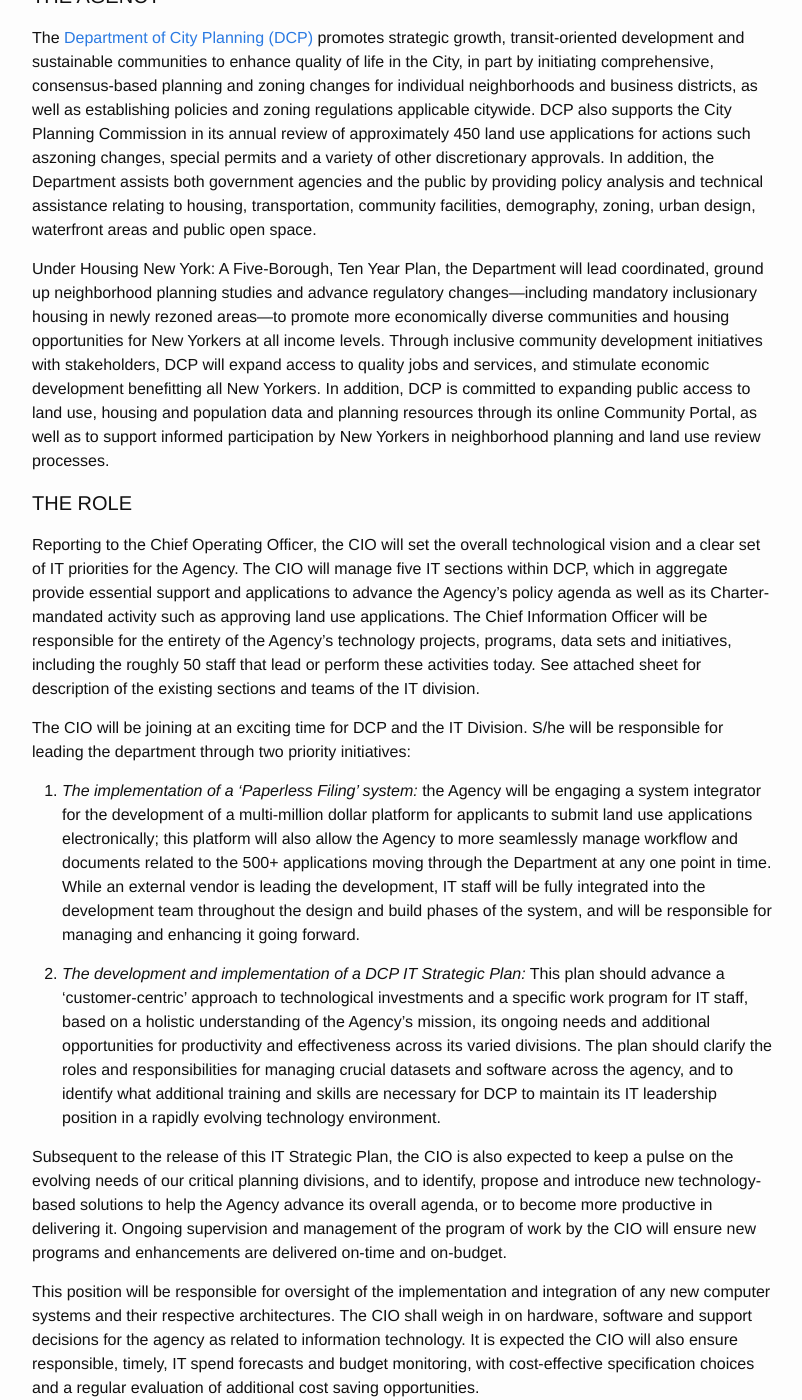
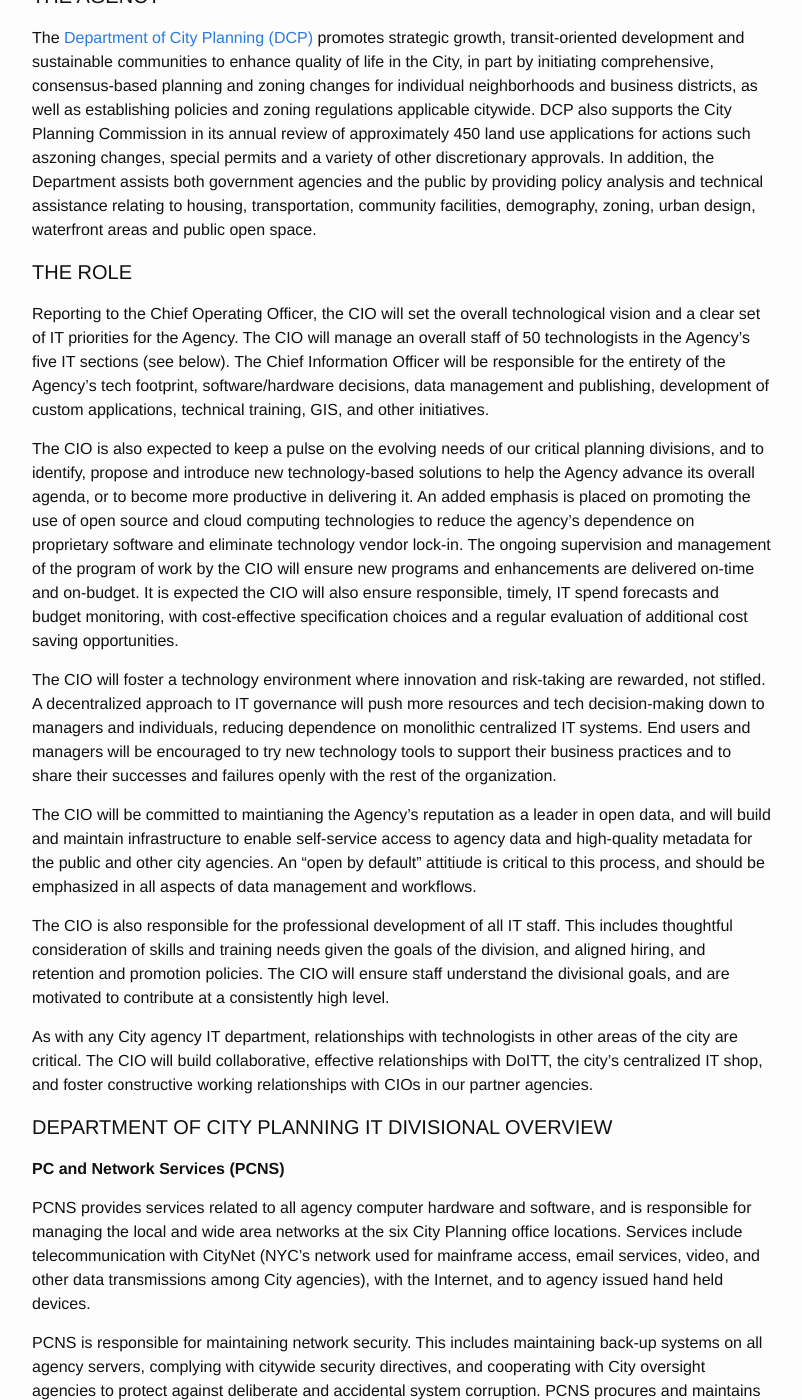
Before and after one commit to NYCPlanning/jobs, a Jekyll site: the page built from _posts/2016-04-11-chief-information-officer.MD, in a window 1280 px wide and 1400 px high, scrolled down 291 px. Shown: the whole window, without its empty margins (238-1040 px from the left). Built offline with Jekyll 4.4.1, drawn with Linux system fonts in a browser that asks for light colours; comment, search, counter and statistics services are not loaded; some of the changed text lies outside the part shown.

Commit message:
first round edits

```diff
--- a/_posts/2016-04-11-chief-information-officer.MD
+++ b/_posts/2016-04-11-chief-information-officer.MD
@@ -13,25 +13,20 @@
 
 The [Department of City Planning (DCP)](http://www1.nyc.gov/site/planning/index.page) promotes strategic growth, transit‐oriented development and sustainable communities to enhance quality of life in the City, in part by initiating comprehensive, consensus‐based planning and zoning changes for individual neighborhoods and business districts, as well as establishing policies and zoning regulations applicable citywide. DCP also supports the City Planning Commission in its annual review of approximately 450 land use applications for actions such aszoning changes, special permits and a variety of other discretionary approvals. In addition, the Department assists both government agencies and the public by providing policy analysis and technical assistance relating to housing, transportation, community facilities, demography, zoning, urban design, waterfront areas and public open space.
 
-Under Housing New York: A Five-Borough, Ten Year Plan, the Department will lead coordinated, ground up neighborhood planning studies and advance regulatory changes—including mandatory inclusionary housing in newly rezoned areas—to promote more economically diverse communities and housing opportunities for New Yorkers at all income levels. Through inclusive community development initiatives with stakeholders, DCP will expand access to quality jobs and services, and stimulate economic development benefitting all New Yorkers. In addition, DCP is committed to expanding public access to land use, housing and population data and planning resources through its online Community Portal, as well as to support informed participation by New Yorkers in neighborhood planning and land use review processes.
 
 #### THE ROLE
 
-Reporting to the Chief Operating Officer, the CIO will set the overall technological vision and a clear set of IT priorities for the Agency. The CIO will manage five IT sections within DCP, which in aggregate provide essential support and applications to advance the Agency’s policy agenda as well as its Charter-mandated activity such as approving land use applications. The Chief Information Officer will be responsible for the entirety of the Agency’s technology projects, programs, data sets and initiatives, including the roughly 50 staff that lead or perform these activities today. See attached sheet for description of the existing sections and teams of the IT division.
+Reporting to the Chief Operating Officer, the CIO will set the overall technological vision and a clear set of IT priorities for the Agency. The CIO will manage an overall staff of 50 technologists in the Agency's five IT sections (see below). The Chief Information Officer will be responsible for the entirety of the Agency’s tech footprint, software/hardware decisions, data management and publishing, development of custom applications, technical training, GIS, and other initiatives.
 
-The CIO will be joining at an exciting time for DCP and the IT Division. S/he will be responsible for leading the department through two priority initiatives:
+The CIO is also expected to keep a pulse on the evolving needs of our critical planning divisions, and to identify, propose and introduce new technology-based solutions to help the Agency advance its overall agenda, or to become more productive in delivering it. An added emphasis is placed on promoting the use of open source and cloud computing technologies to reduce the agency's dependence on proprietary software and eliminate technology vendor lock-in. The ongoing supervision and management of the program of work by the CIO will ensure new programs and enhancements are delivered on-time and on-budget.  It is expected the CIO will also ensure responsible, timely, IT spend forecasts and budget monitoring, with cost-effective specification choices and a regular evaluation of additional cost saving opportunities.
 
-1. *The implementation of a ‘Paperless Filing’ system:* the Agency will be engaging a system integrator for the development of a multi-million dollar platform for applicants to submit land use applications electronically; this platform will also allow the Agency to more seamlessly manage workflow and documents related to the 500+ applications moving through the Department at any one point in time. While an external vendor is leading the development, IT staff will be fully integrated into the development team throughout the design and build phases of the system, and will be responsible for managing and enhancing it going forward.
+The CIO will foster a technology environment where innovation and risk-taking are rewarded, not stifled.  A decentralized approach to IT governance will push more resources and tech decision-making down to managers and individuals, reducing dependence on monolithic centralized IT systems.  End users and managers will be encouraged to try new technology tools to support their business practices and to share their successes and failures openly with the rest of the organization.
 
-2. *The development and implementation of a DCP IT Strategic Plan:* This plan should advance a ‘customer-centric’ approach to technological investments and a specific work program for IT staff, based on a holistic understanding of the Agency’s mission, its ongoing needs and additional opportunities for productivity and effectiveness across its varied divisions. The plan should clarify the roles and responsibilities for managing crucial datasets and software across the agency, and to identify what additional training and skills are necessary for DCP to maintain its IT leadership position in a rapidly evolving technology environment.
-
-Subsequent to the release of this IT Strategic Plan, the CIO is also expected to keep a pulse on the evolving needs of our critical planning divisions, and to identify, propose and introduce new technology-based solutions to help the Agency advance its overall agenda, or to become more productive in delivering it. Ongoing supervision and management of the program of work by the CIO will ensure new programs and enhancements are delivered on-time and on-budget.
-
-This position will be responsible for oversight of the implementation and integration of any new computer systems and their respective architectures. The CIO shall weigh in on hardware, software and support decisions for the agency as related to information technology. It is expected the CIO will also ensure responsible, timely, IT spend forecasts and budget monitoring, with cost-effective specification choices and a regular evaluation of additional cost saving opportunities.
+The CIO will be committed to maintianing the Agency's reputation as a leader in open data, and will build and maintain infrastructure to enable self-service access to agency data and high-quality metadata for the public and other city agencies.  An "open by default" attitiude is critical to this process, and should be emphasized in all aspects of data management and workflows.
 
 The CIO is also responsible for the professional development of all IT staff. This includes thoughtful consideration of skills and training needs given the goals of the division, and aligned hiring, and retention and promotion policies. The CIO will ensure staff understand the divisional goals, and are motivated to contribute at a consistently high level.
 
-As with any City agency IT department, relationships with the Department of Information Technology & Telecommunications (DoITT) are critical to cost efficiencies and technological effectiveness. The CIO will build collaborative, effective relationships with various DoITT divisions, and ensure relevant learnings are shared broadly through the IT organizations. The CIO is also expected to foster constructive working relationships with CIOs in our partner agencies and to pursue interagency projects to promote the city’s growth, vitality and equity. The CIO will be committed to sharing City Planning data and information with partners and the public through the agency and city’s open data platforms.
+As with any City agency IT department, relationships with technologists in other areas of the city are critical. The CIO will build collaborative, effective relationships with DoITT, the city's centralized IT shop, and foster constructive working relationships with CIOs in our partner agencies.
 
 #### DEPARTMENT OF CITY PLANNING IT DIVISIONAL OVERVIEW
 **PC and Network Services (PCNS)**
```
